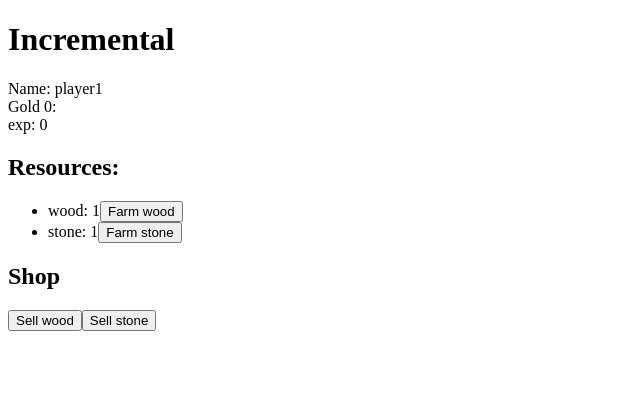
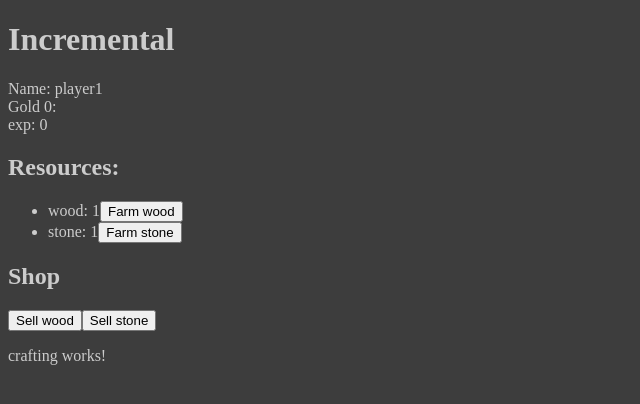
Before and after one commit to menzaaa/incremental, an Angular app: page / in a window 1280 px wide. Shown: the top 404 px of the page, without its empty margins (0-640 px from the left). Built offline with nearby package versions, Linux system fonts and the light colour scheme.

Commit message:
Added crafting component & changed main colors

```diff
--- a/src/app/app.component.css
+++ b/src/app/app.component.css
@@ -0,0 +1,3 @@
+body {
+	background-color: #003366;
+}
--- a/src/app/app.component.html
+++ b/src/app/app.component.html
@@ -1,3 +1,4 @@
 <h1>{{ title }}</h1>
 <app-farming></app-farming>
 <app-shop></app-shop>
+<app-crafting></app-crafting>
--- a/src/app/app.module.ts
+++ b/src/app/app.module.ts
@@ -10,6 +10,7 @@ import { HttpClientInMemoryWebApiModule } from 'angular-in-memory-web-api';
 import { AppComponent } from './app.component';
 import { FarmingComponent } from './farming/farming.component';
 import { ShopComponent } from './shop/shop.component';
+import { CraftingComponent } from './crafting/crafting.component';
 
 //Services
 import { ResourceService } from './resource.service';
@@ -21,6 +22,7 @@ import { PlayerService } from './player.service';
     AppComponent,
     FarmingComponent,
     ShopComponent,
+    CraftingComponent,
   ],
   imports: [
     BrowserModule,
--- /dev/null
+++ b/src/app/crafting/crafting.component.html
@@ -0,0 +1,3 @@
+<p>
+  crafting works!
+</p>
--- /dev/null
+++ b/src/app/crafting/crafting.component.ts
@@ -0,0 +1,24 @@
+import { Component, OnInit } from '@angular/core';
+import { Resource } from '../resource';
+import { ResourceService } from '../resource.service';
+import { Player } from '../player';
+import { PlayerService } from '../player.service';
+
+@Component({
+	selector: 'app-crafting',
+	templateUrl: './crafting.component.html',
+	styleUrls: ['./crafting.component.css']
+})
+export class CraftingComponent implements OnInit {
+
+	resources: Resource[];
+	player;
+
+	constructor(private resourceService: ResourceService, private playerService: PlayerService) { }
+
+	ngOnInit() {
+		this.resources = this.resourceService.getResources();
+		this.player = this.playerService.getPlayer();
+	}
+
+}
--- a/src/styles.css
+++ b/src/styles.css
@@ -1 +1,4 @@
-/* You can add global styles to this file, and also import other style files */
+body {
+	background-color: #3d3d3d;
+	color: #cccccc;
+}
```
Also changed, not shown: src/app/crafting/crafting.component.css (added), 1 other file (tests, documents, lock files or other folders).
